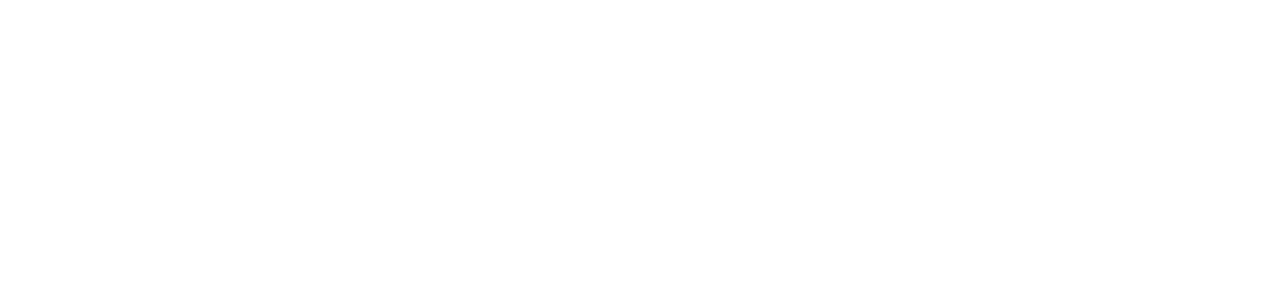
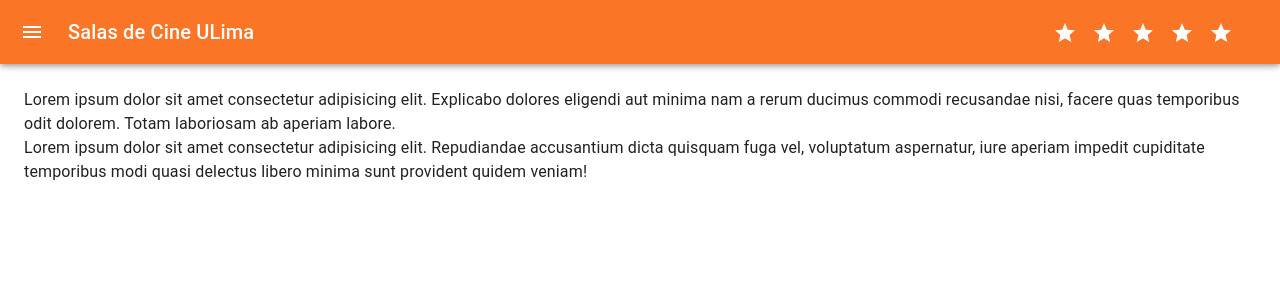
Before and after one commit to fcuya13/fcuya13.github.io, a React (Create React App) app: page /test in a window 1280 px wide. Before the commit this address had no page. Shown: the top 300 px of the page. Built offline with nearby package versions, Linux system fonts and the light colour scheme.

Commit message:
TOPNAVBAR FUNCIONAL

```diff
--- a/src/App.js
+++ b/src/App.js
@@ -6,6 +6,7 @@
 import ReservaPage from "./pages/ReservaPage"
 import SalaItemPage from "./pages/SalaItemPage";
 import PeliculaItemPage from "./pages/PeliculaItemPage";
+import DrawerPrueba from "./components/DrawerPrueba";
 
 function App() {
   return (
@@ -18,6 +19,7 @@
         <Route path="/reserva" Component={ReservaPage}/>
         <Route path="/salaItem" Component={SalaItemPage}/>
         <Route path="/peliculaItem" Component={PeliculaItemPage}/>
+        <Route path="/test" Component={DrawerPrueba}/>
       </Routes>
     </div>
   );
--- /dev/null
+++ b/src/components/DrawerPrueba.jsx
@@ -0,0 +1,145 @@
+import * as React from 'react';
+import { styled, useTheme } from '@mui/material/styles';
+import Box from '@mui/material/Box';
+import Drawer from '@mui/material/Drawer';
+import CssBaseline from '@mui/material/CssBaseline';
+import MuiAppBar from '@mui/material/AppBar';
+import Toolbar from '@mui/material/Toolbar';
+import List from '@mui/material/List';
+import Typography from '@mui/material/Typography';
+import Divider from '@mui/material/Divider';
+import IconButton from '@mui/material/IconButton';
+import MenuIcon from '@mui/icons-material/Menu';
+import ChevronLeftIcon from '@mui/icons-material/ChevronLeft';
+import ChevronRightIcon from '@mui/icons-material/ChevronRight';
+import ListItem from '@mui/material/ListItem';
+import ListItemButton from '@mui/material/ListItemButton';
+import ListItemIcon from '@mui/material/ListItemIcon';
+import ListItemText from '@mui/material/ListItemText';
+import InboxIcon from '@mui/icons-material/MoveToInbox';
+import MailIcon from '@mui/icons-material/Mail';
+import LeftPanel from './extra/LeftPanel';
+import { Star } from '@mui/icons-material';
+
+const drawerWidth = 240;
+
+const Main = styled('main', { shouldForwardProp: (prop) => prop !== 'open' })(
+  ({ theme, open }) => ({
+    flexGrow: 1,
+    padding: theme.spacing(3),
+    transition: theme.transitions.create('margin', {
+      easing: theme.transitions.easing.sharp,
+      duration: theme.transitions.duration.leavingScreen,
+    }),
+    marginLeft: `-${drawerWidth}px`,
+    ...(open && {
+      transition: theme.transitions.create('margin', {
+        easing: theme.transitions.easing.easeOut,
+        duration: theme.transitions.duration.enteringScreen,
+      }),
+      marginLeft: 0,
+    }),
+  }),
+);
+
+const AppBar = styled(MuiAppBar, {
+  shouldForwardProp: (prop) => prop !== 'open',
+})(({ theme, open }) => ({
+  transition: theme.transitions.create(['margin', 'width'], {
+    easing: theme.transitions.easing.sharp,
+    duration: theme.transitions.duration.leavingScreen,
+  }),
+  ...(open && {
+    width: `calc(100% - ${drawerWidth}px)`,
+    marginLeft: `${drawerWidth}px`,
+    transition: theme.transitions.create(['margin', 'width'], {
+      easing: theme.transitions.easing.easeOut,
+      duration: theme.transitions.duration.enteringScreen,
+    }),
+  }),
+}));
+
+const DrawerHeader = styled('div')(({ theme }) => ({
+  display: 'flex',
+  alignItems: 'center',
+  padding: theme.spacing(0, 1),
+  // necessary for content to be below app bar
+  ...theme.mixins.toolbar,
+  justifyContent: 'flex-end',
+}));
+
+export default function DrawerPrueba() {
+  const theme = useTheme();
+  const [open, setOpen] = React.useState(false);
+
+  const handleDrawerOpenClose = () =>{
+    if (open) {
+        setOpen(false);
+    } else {
+        setOpen(true);
+    }
+  }
+
+  return (
+    <>
+
+    <Box sx={{ display: 'flex' }}>
+      <CssBaseline />
+      <AppBar position="fixed" sx={{ zIndex: (theme) => theme.zIndex.drawer + 1 }}>
+        <Toolbar sx={{ background: "#FA7525" }}>
+        <IconButton
+            color="inherit"
+            aria-label="open drawer"
+            onClick={handleDrawerOpenClose}
+            edge="start"
+            sx={{ mr: 2}}
+          >
+            <MenuIcon />
+          </IconButton>
+          <Typography variant="h6" noWrap component="div">
+            Salas de Cine ULima
+          </Typography>
+            <Box position="absolute" top={0} right={0} mt={2.5} mr={4}>
+                            <Star sx={{ marginRight: '15px' }} />
+                            <Star sx={{ marginRight: '15px' }} />
+                            <Star sx={{ marginRight: '15px' }} />
+                            <Star sx={{ marginRight: '15px' }} />
+                            <Star sx={{ marginRight: '15px' }} />
+            </Box>
+        </Toolbar>
+      </AppBar>
+      <Drawer
+        sx={{
+          width: drawerWidth,
+          flexShrink: 0,
+          '& .MuiDrawer-paper': {
+            width: drawerWidth,
+            boxSizing: 'border-box',
+          },
+        }}
+        variant="persistent"
+        anchor="left"
+        open={open}
+        PaperProps={{
+            style: {
+                marginTop: "64px",
+            },
+        }}
+      >
+
+        <LeftPanel/>
+
+      </Drawer>
+      <Main open={open}>
+        <DrawerHeader />
+            <Typography>
+                Lorem ipsum dolor sit amet consectetur adipisicing elit. Explicabo dolores eligendi aut minima nam a rerum ducimus commodi recusandae nisi, facere quas temporibus odit dolorem. Totam laboriosam ab aperiam labore.
+            </Typography>
+            <Typography>
+                Lorem ipsum dolor sit amet consectetur adipisicing elit. Repudiandae accusantium dicta quisquam fuga vel, voluptatum aspernatur, iure aperiam impedit cupiditate temporibus modi quasi delectus libero minima sunt provident quidem veniam!
+            </Typography>
+      </Main>
+    </Box>
+    </>
+  );
+}
--- a/src/pages/ReservaPage.jsx
+++ b/src/pages/ReservaPage.jsx
@@ -11,6 +11,7 @@
 import DialogContent from '@mui/material/DialogContent';
 import DialogContentText from '@mui/material/DialogContentText';
 import DialogActions from '@mui/material/DialogActions';
+import DrawerBar from '../components/DrawerBar';
 
 const ReservaPage = () => {
     const [nombre, setNombre] = useState();
@@ -34,10 +35,10 @@
 
     return (
     <div>
-    <Topnav/>
+    <DrawerBar/>
         <Grid container>
             <Grid item xs={2}>
-                <LeftItem/>
+
             </Grid>
             <Grid item xs={10} sx={{
                 mt:5
```
